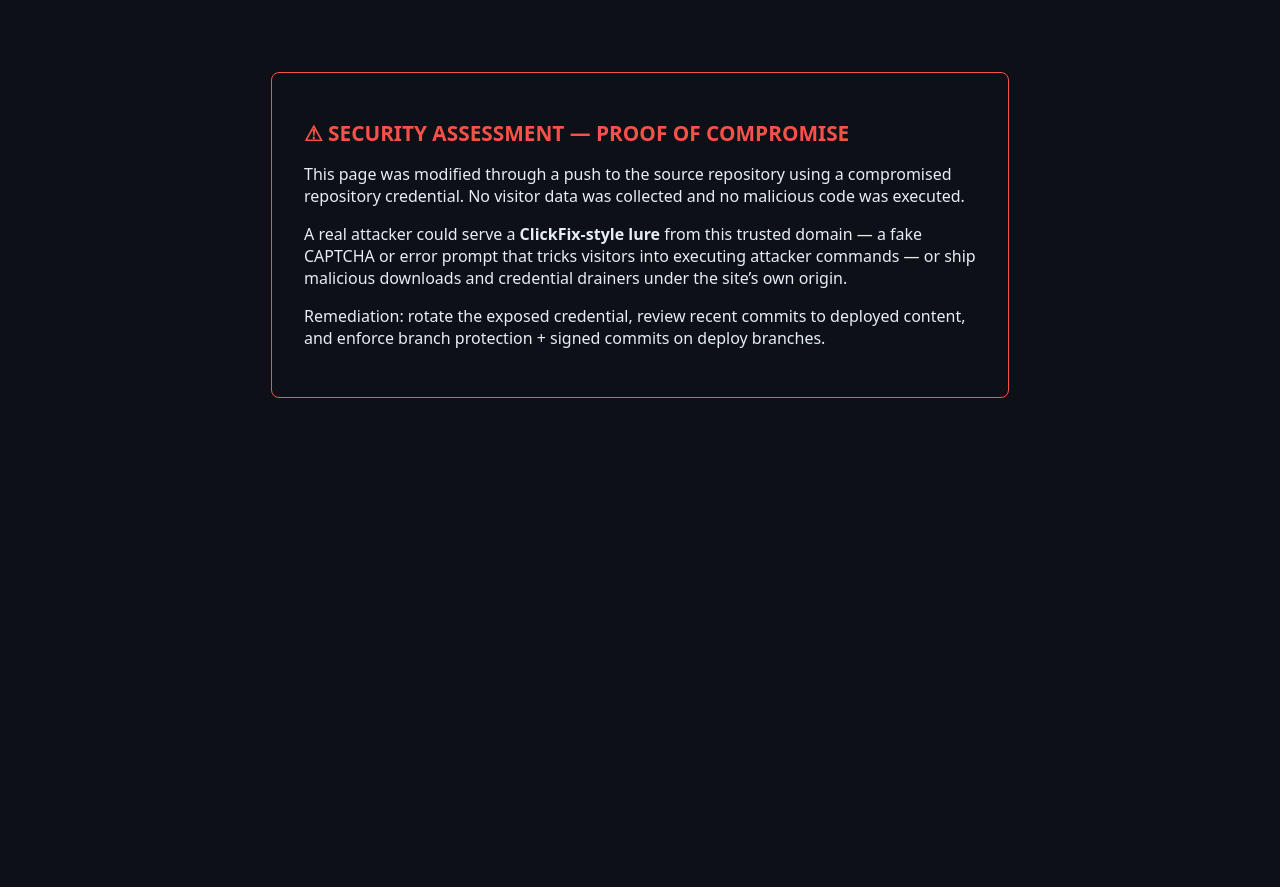
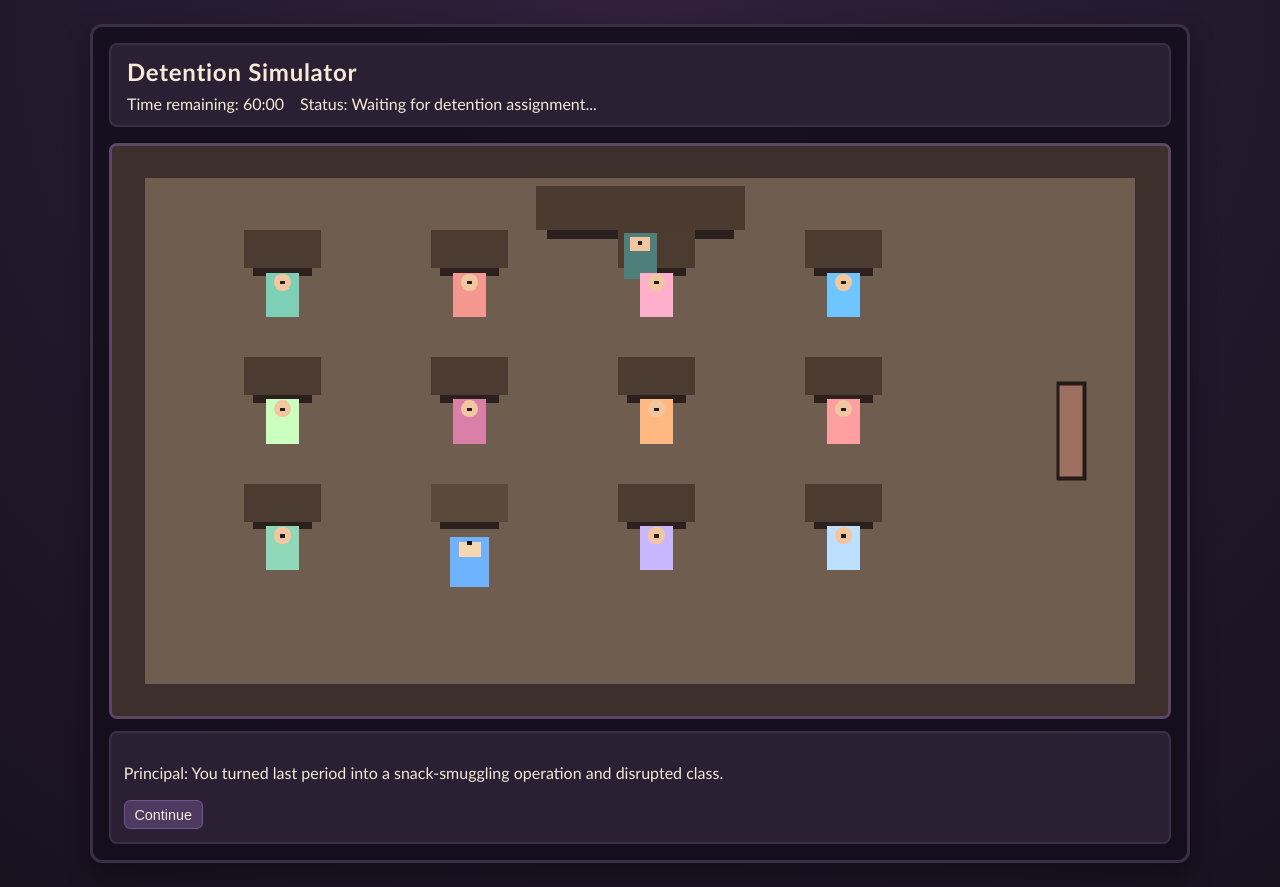
Before and after one commit to egga22/DetentionSimulator, a plain HTML site: page index.html in a window 1280 px wide. Before the commit the page ends 800 px from the top, so only its background shows below. Drawn offline with Linux system fonts and the light colour scheme.

Commit message:
Revert unauthorized 'update index.html' commit b1c539cbd4dc734484f7c4c234c57d05c03c852d (security incident Nov 12)

```diff
--- a/index.html
+++ b/index.html
@@ -1,28 +1,31 @@
-<!doctype html>
+<!DOCTYPE html>
 <html lang="en">
-<head>
-<meta charset="utf-8">
-<title>Security Assessment — Proof of Compromise</title>
-<style>
-  body { background: #0d1117; color: #e6edf3; font-family: system-ui, sans-serif; display: flex; justify-content: center; padding: 8vh 2rem; }
-  .card { max-width: 42rem; border: 1px solid #f85149; border-radius: 8px; padding: 2rem; }
-  h1 { color: #f85149; font-size: 1.3rem; }
-  code { background: #161b22; padding: 0.15rem 0.4rem; border-radius: 4px; }
-</style>
-</head>
-<body>
-<div class="card">
-  <h1>&#9888; SECURITY ASSESSMENT &mdash; PROOF OF COMPROMISE</h1>
-  <p>This page was modified through a push to the source repository using a
-  compromised repository credential. No visitor data was collected and no
-  malicious code was executed.</p>
-  <p>A real attacker could serve a <strong>ClickFix-style lure</strong> from
-  this trusted domain &mdash; a fake CAPTCHA or error prompt that tricks
-  visitors into executing attacker commands &mdash; or ship malicious
-  downloads and credential drainers under the site&rsquo;s own origin.</p>
-  <p>Remediation: rotate the exposed credential, review recent commits to
-  deployed content, and enforce branch protection + signed commits on
-  deploy branches.</p>
-</div>
-</body>
+  <head>
+    <meta charset="UTF-8" />
+    <meta name="viewport" content="width=device-width, initial-scale=1.0" />
+    <title>Detention Simulator</title>
+    <link rel="stylesheet" href="style.css" />
+  </head>
+  <body>
+    <main class="game-shell">
+      <header class="hud">
+        <h1>Detention Simulator</h1>
+        <div class="hud-row">
+          <p id="timeRemaining">Time remaining: 60:00</p>
+          <p id="statusText">Status: You are in detention.</p>
+        </div>
+      </header>
+
+      <section class="game-wrapper">
+        <canvas id="gameCanvas" width="960" height="540" aria-label="Detention room" tabindex="0"></canvas>
+
+        <aside class="dialogue-box" id="dialogueBox" aria-live="polite">
+          <p id="dialogueText">Use arrow keys to move. Press Space to stand, sit, advance scenes, or use the door.</p>
+          <div id="dialogueOptions" class="dialogue-options" aria-label="Dialogue options"></div>
+        </aside>
+      </section>
+    </main>
+
+    <script src="script.js"></script>
+  </body>
 </html>
```
